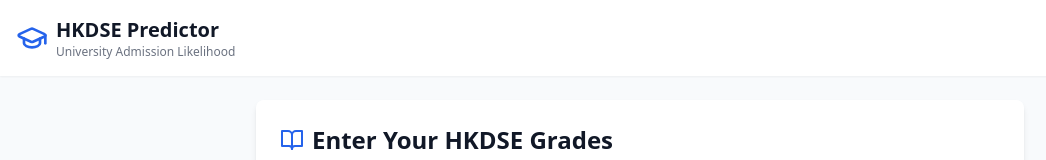
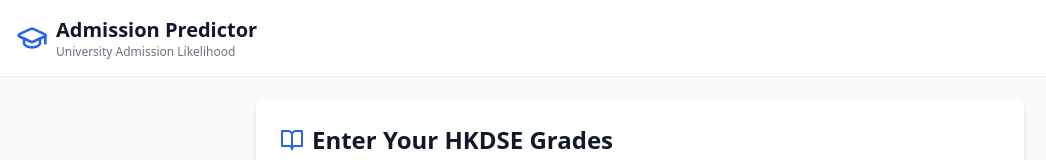
Before and after one commit to pigon9/dse, a React (Vite) app: page / in a window 1280 px wide. Shown: the top 160 px of the page, without its empty margins (0-1046 px from the left). Built offline with nearby package versions, Linux system fonts and the light colour scheme.

Commit message:
Deploy application to Netlify

```diff
--- a/src/components/Header.tsx
+++ b/src/components/Header.tsx
@@ -8,7 +8,7 @@ const Header: React.FC = () => {
         <div className="flex items-center space-x-2">
           <GraduationCap className="h-8 w-8 text-blue-600" />
           <div>
-            <h1 className="text-xl font-bold text-gray-900">HKDSE Predictor</h1>
+            <h1 className="text-xl font-bold text-gray-900">Admission Predictor</h1>
             <p className="text-xs text-gray-500">University Admission Likelihood</p>
           </div>
         </div>
```
